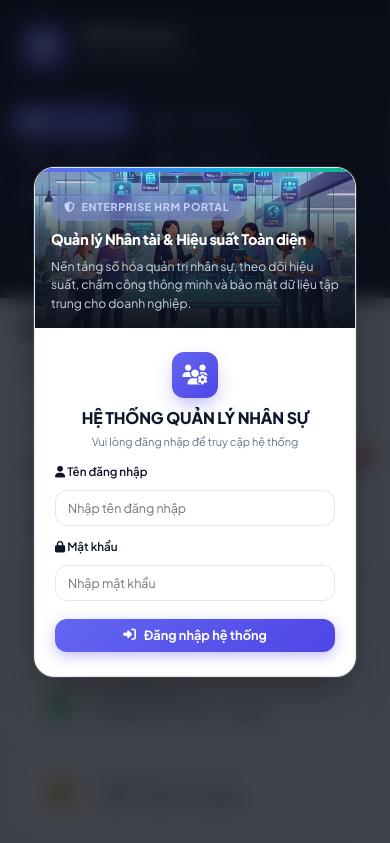
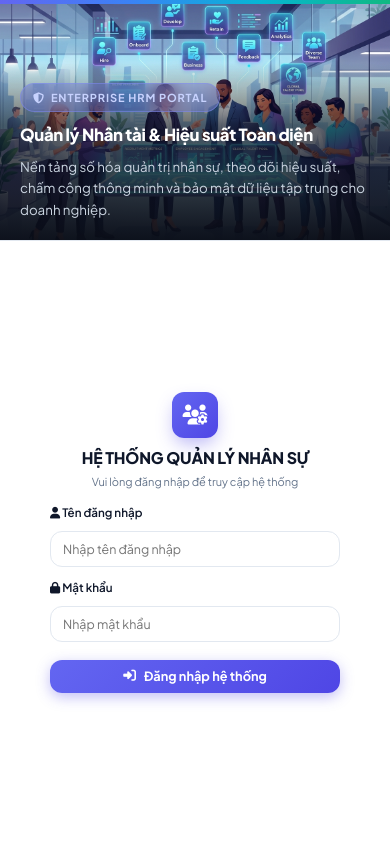
Before and after one commit to Qtruong26/H-th-ng-Qu-n-l-Nh-n-s-HRM-, a website: page app/src/public/index.html in a window 390 px wide. Shown: the top 843 px of the page. Drawn offline with nearby package versions, Linux system fonts and the light colour scheme.

Commit message:
feat(ui): phóng rộng full màn hình cho phần ảnh nhân sự, giữ nguyên phần form đăng nhập gọn gàng cố định

```diff
--- a/app/src/public/style.css
+++ b/app/src/public/style.css
@@ -185,43 +185,54 @@ body {
   color: var(--primary);
 }
 
-/* ---------- 3. LOGIN MODAL & OVERLAY (GỌN GÀNG & CÂN ĐỐI) ---------- */
+/* ---------- 3. LOGIN FULL-SCREEN (ẢNH FULL RỘNG + FORM GỌN CỐ ĐỊNH) ---------- */
 .login-overlay {
   position: fixed;
   inset: 0;
-  background: rgba(11, 15, 25, 0.78);
-  backdrop-filter: blur(10px);
-  -webkit-backdrop-filter: blur(10px);
+  width: 100vw;
+  height: 100vh;
+  background: var(--bg-body);
   z-index: 9999;
   display: flex;
-  align-items: center;
-  justify-content: center;
-  padding: 20px;
+  padding: 0;
+  margin: 0;
+  overflow: hidden;
 }
 
 .login-card {
   background: var(--bg-card);
-  width: 92%;
-  max-width: 920px;
-  border-radius: var(--radius-xl);
-  box-shadow: 0 20px 45px -10px rgba(0, 0, 0, 0.4), 0 0 0 1px rgba(255, 255, 255, 0.12);
+  width: 100vw;
+  height: 100vh;
+  max-width: 100vw;
+  border-radius: 0;
+  box-shadow: none;
   padding: 0;
+  margin: 0;
   position: relative;
   overflow: hidden;
-  animation: modalPop 0.28s cubic-bezier(0.16, 1, 0.3, 1);
+  animation: fadeIn 0.25s ease-out;
 }
 
 .login-split-card {
-  display: grid;
-  grid-template-columns: 1.45fr 1fr;
-  min-height: 480px;
-  border: 1px solid var(--border);
-}
-
+  width: 100vw;
+  height: 100vh;
+  max-width: 100vw;
+  min-height: 100vh;
+  padding: 0;
+  margin: 0;
+  display: flex;
+  flex-direction: row;
+  border: none;
+  border-radius: 0;
+  box-shadow: none;
+}
+
+/* PHẦN ẢNH: Phóng rộng FULL màn hình bên trái */
 .login-banner {
+  flex: 1;
+  height: 100vh;
+  min-height: 100vh;
   position: relative;
-  min-height: 480px;
-  height: 100%;
   overflow: hidden;
   background: #090d16;
   display: flex;
@@ -235,18 +246,18 @@ body {
   width: 100%;
   height: 100%;
   object-fit: cover;
-  transition: transform 0.6s cubic-bezier(0.16, 1, 0.3, 1);
+  transition: transform 0.8s cubic-bezier(0.16, 1, 0.3, 1);
 }
 
 .login-split-card:hover .login-hero-img {
-  transform: scale(1.04);
+  transform: scale(1.03);
 }
 
 .login-banner-overlay {
   position: relative;
   z-index: 2;
-  padding: 32px 28px;
-  background: linear-gradient(180deg, rgba(9, 13, 22, 0) 0%, rgba(9, 13, 22, 0.68) 40%, rgba(9, 13, 22, 0.95) 100%);
+  padding: 56px 48px;
+  background: linear-gradient(180deg, rgba(9, 13, 22, 0) 0%, rgba(9, 13, 22, 0.6) 35%, rgba(9, 13, 22, 0.96) 100%);
   color: #ffffff;
 }
 
@@ -255,40 +266,50 @@ body {
   align-items: center;
   gap: 6px;
   background: rgba(99, 102, 241, 0.25);
-  border: 1px solid rgba(129, 140, 248, 0.4);
+  border: 1px solid rgba(129, 140, 248, 0.45);
   color: #c7d2fe;
-  font-size: 0.74rem;
+  font-size: 0.76rem;
   font-weight: 700;
   text-transform: uppercase;
-  letter-spacing: 0.06em;
-  padding: 4px 12px;
+  letter-spacing: 0.08em;
+  padding: 5px 12px;
   border-radius: var(--radius-full);
-  margin-bottom: 10px;
+  margin-bottom: 12px;
   backdrop-filter: blur(8px);
 }
 
 .login-banner-overlay h3 {
-  font-size: 1.3rem;
+  font-size: 1.65rem;
   font-weight: 800;
   letter-spacing: -0.02em;
   color: #ffffff;
-  margin-bottom: 8px;
+  margin-bottom: 10px;
   line-height: 1.3;
 }
 
 .login-banner-overlay p {
-  font-size: 0.84rem;
+  font-size: 0.92rem;
   color: #cbd5e1;
-  line-height: 1.5;
-}
-
+  line-height: 1.6;
+  max-width: 620px;
+}
+
+/* PHẦN ĐĂNG NHẬP: Giữ nguyên kích thước nhỏ gọn cố định, không bị kéo dãn */
 .login-form-container {
-  padding: 28px 24px;
+  width: 420px;
+  min-width: 380px;
+  max-width: 440px;
+  flex: none;
+  height: 100vh;
+  padding: 32px 36px;
   display: flex;
   flex-direction: column;
   justify-content: center;
   align-items: center;
   background: var(--bg-card);
+  border-left: 1px solid var(--border);
+  box-shadow: -8px 0 24px rgba(0, 0, 0, 0.12);
+  overflow-y: auto;
 }
 
 .login-form-inner {
@@ -2569,23 +2590,31 @@ body {
   }
 }
 
-@media (max-width: 768px) {
+@media (max-width: 860px) {
   .login-split-card {
-    grid-template-columns: 1fr;
-    max-width: 380px;
-    min-height: auto;
+    flex-direction: column;
+    height: 100vh;
+    overflow-y: auto;
   }
   .login-banner {
-    min-height: 160px;
-    height: 160px;
+    height: 240px;
+    min-height: 240px;
+    flex: none;
   }
   .login-banner-overlay {
-    padding: 16px;
+    padding: 20px;
   }
   .login-banner-overlay h3 {
-    font-size: 1rem;
+    font-size: 1.15rem;
   }
   .login-form-container {
-    padding: 24px 20px;
+    width: 100%;
+    min-width: 100%;
+    max-width: 100%;
+    height: auto;
+    min-height: calc(100vh - 240px);
+    border-left: none;
+    border-top: 1px solid var(--border);
+    padding: 28px 20px;
   }
 }
```
